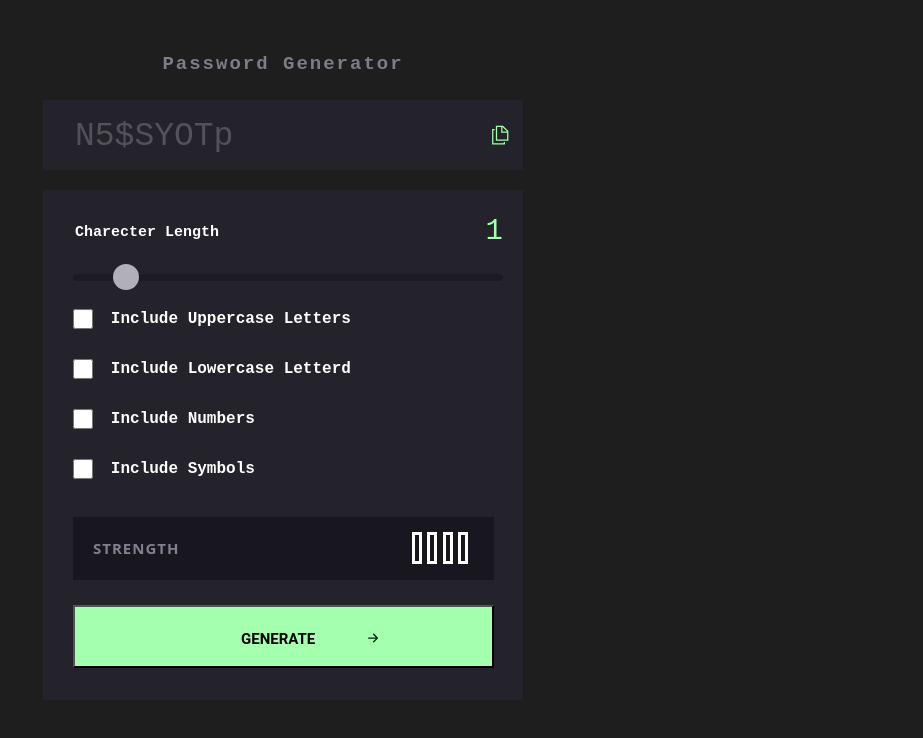
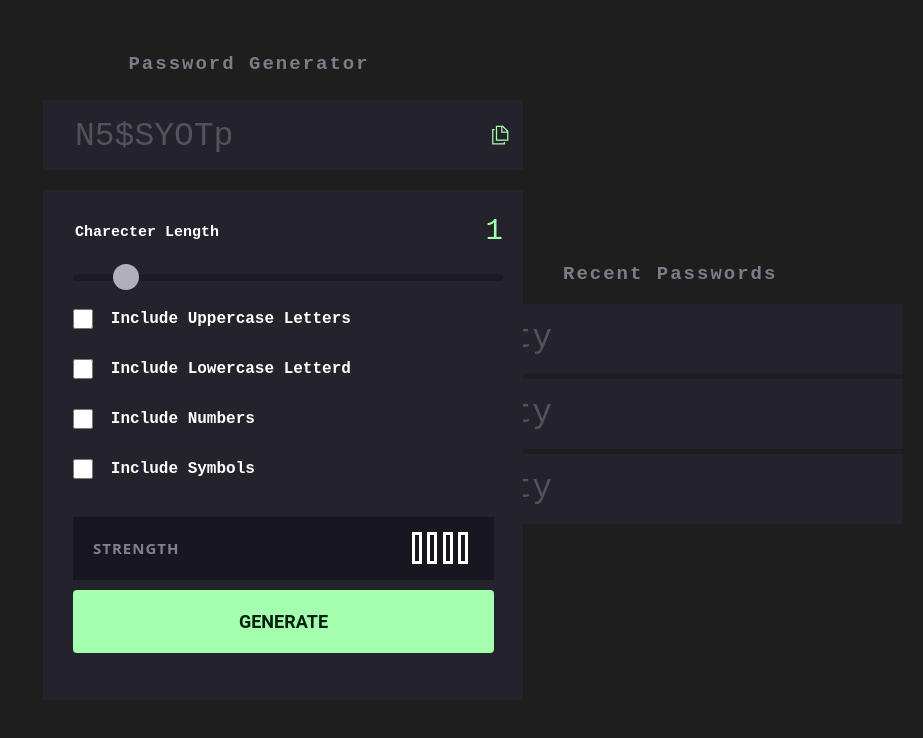
Before and after one commit to ankitbhurji/PasswordGenerator, a React (Create React App) app: page / in a window 1280 px wide. Shown: the top 738 px of the page, without its empty margins (357-1280 px from the left). Built offline with nearby package versions, Linux system fonts and the light colour scheme.

Commit message:
add recently generated password

```diff
--- a/src/components/PasswordGenerator/PasswordGenerator.js
+++ b/src/components/PasswordGenerator/PasswordGenerator.js
@@ -2,7 +2,7 @@ import styles from './PasswordGenerator.module.css'
 import copy from '../images/copy.svg'
 import copy2 from '../images/copy2.svg'
 import arrow from '../images/arrow.svg'
-import React, { useState } from 'react'
+import React, {useState } from 'react'
 import setcopy from "copy-to-clipboard";
 
 import { ToastContainer, toast } from 'react-toastify';
@@ -18,8 +18,18 @@ function PasswordGenerator(){
         numbers  : false,
         symbols  : false
     });
-    const [password, setPassword] = useState('N5$SYOTp');
-    const [copyCheck, setCopyCheck] = useState(false);
+    const [password, setPassword] = useState({
+        first:'N5$SYOTp',
+        second: 'Empty',
+        third: 'Empty',
+        fourth: 'Empty'
+    });
+    const [copyCheck, setCopyCheck] = useState({
+        isCopyFirst:false,
+        isCopySecond:false,
+        isCopyThird: false,
+        isCopyFourth: false
+    });
 
 
     let indicator1 = checkbox.upperCase ? 1 : 0
@@ -39,6 +49,7 @@ function PasswordGenerator(){
     function Generator(keys){
         return keys[Math.floor(Math.random()* keys.length)];
     }
+
 
     let generatedPassword = '';
     function generatePassword(){
@@ -62,10 +73,12 @@ function PasswordGenerator(){
                 return generatePassword(generatedPassword);
             }
             var finalPassword = limit(generatedPassword, range);
-            setPassword(finalPassword);
+            // setPassword(finalPassword);
+            // setPassword({...password, first:finalPassword});
+            setPassword( {...password, first:finalPassword, second:password.first, third:password.second, fourth:password.third})
             generatedPassword='';
         }else{
-            setPassword('Invalid!');
+            setPassword({...password, first:'Invalid!'});
         }
     }
 
@@ -74,30 +87,43 @@ function PasswordGenerator(){
     }
 
 
-    function ButtonClick(){
-        generatePassword();
-      }
-
-    function CopyToClipBoard(){
-        setcopy(password);
-        setCopyCheck(true);
-        toast.success('copied');
-      }
 
 
 
+    function ButtonClick(){
+        generatePassword();
+        setCopyCheck({...copyCheck,
+                        isCopyFirst:false,
+                        isCopySecond:false,
+                        isCopyThird:false,
+                        isCopyFourth:false
+                    })
+    };
+    function CopyToClipBoard(){
+        setcopy(password.first);
+        setCopyCheck({...copyCheck,
+                        isCopyFirst:true,
+                        isCopySecond:false,
+                        isCopyThird:false,
+                        isCopyFourth:false
+                    });
+        toast.success('copied');
+    };
+
     return(
-        <div>
+        <div className='row'>
+        <div className='col-7'>
         <div className={styles.wrapper}>
             <p className={styles.heading}>Password Generator</p>
             <div className={styles.container}>
                 <div className={styles.display}>
                     <div className='row'>
                         <div className='col-8'>
-                            <div className={styles.screen}><p>{password}</p></div>
+                            {/* <div className={styles.screen}><p>{password}</p></div> */}
+                            <div className={styles.screen}><p>{password.first}</p></div>
                         </div>
                         <div className='col-4'>
-                            <div onClick={CopyToClipBoard} className={copyCheck?(styles.copyActive):(styles.copy)}><img src={copyCheck?(copy2):(copy)} width="40" height="20" /></div>
+                            <div onClick={CopyToClipBoard} className={copyCheck.isCopyFirst?(styles.copyActive):(styles.copy)}><img src={copyCheck.isCopyFirst?(copy2):(copy)} width="40" height="20" /></div>
                         </div>
                     </div>
                 </div>
@@ -137,6 +163,7 @@ function PasswordGenerator(){
                             <div className='col-1'>
                                 <div>
                                     <input onClick={() => setCheckbox({...checkbox, lowerCase: !(checkbox.lowerCase)})} type='checkbox'/>
+                                    {/* <input onClick={() => setLowerCaseCheck(!lowerCaseCheck)} type='checkbox'/> */}
                                 </div>
                             </div>
                             <div className='col-9'><p>Include Lowercase Letterd</p></div>
@@ -145,6 +172,7 @@ function PasswordGenerator(){
                             <div className='col-1'>
                                 <div>
                                     <input onClick={() => setCheckbox({...checkbox, numbers: !(checkbox.numbers)})} type='checkbox'/>
+                                    {/* <input onClick={() => setNumbersCheck(!numbersCheck)} type='checkbox'/> */}
                                 </div>
                             </div>
                             <div className='col-9'><p>Include Numbers</p></div>
@@ -153,6 +181,7 @@ function PasswordGenerator(){
                             <div className='col-1'>
                                 <div>
                                     <input onClick={() => setCheckbox({...checkbox, symbols: !(checkbox.symbols)})} type='checkbox'/>
+                                    {/* <input onClick={() => setSymbolsCheck(!symbolsCheck)} type='checkbox'/> */}
                                 </div>
                             </div>
                             <div className='col-9'><p>Include Symbols</p></div>
@@ -174,15 +203,7 @@ function PasswordGenerator(){
                             </div>
                         </div>
                     </div>
-
-                    <button onClick={ButtonClick} className={styles.generateButton}>
-                        <div className='row'>
-                            <div className='col-6'>
-                                <div><p>GENERATE</p></div>
-                            </div>
-                            <div className='col-5'><img src={arrow} width="40" height="20" /></div>
-                        </div>
-                    </button>
+                    <button onClick={ButtonClick} className={styles.button}><span>GENERATE </span></button>
                 </div>
             </div>
             <ToastContainer position="top-center"
@@ -198,6 +219,36 @@ function PasswordGenerator(){
             />
         </div>
         </div>
+        <div className='col-5'>
+            <div className= {styles.PreData}>
+                <p className={styles.recentPasswords}>Recent Passwords</p>
+                <div className={styles.prevData1}>
+                    <div className='row'>
+                        <div className='col-8'>
+                            <div><p>{password.second}</p></div>
+                        </div>
+
+                    </div>
+                </div>
+                <div className={styles.prevData2}>
+                    <div className='row'>
+                        <div className='col-8'>
+                            <div><p>{password.third}</p></div>
+                        </div>
+
+                    </div>
+                </div>
+                <div className={styles.prevData3}>
+                    <div className='row'>
+                        <div className='col-8'>
+                            <div><p>{password.fourth}</p></div>
+                        </div>
+
+                    </div>
+                </div>
+            </div>
+        </div>
+        </div>
     )
 }
 
--- a/src/components/PasswordGenerator/PasswordGenerator.module.css
+++ b/src/components/PasswordGenerator/PasswordGenerator.module.css
@@ -2,21 +2,23 @@ body{
     background-color: #1E1E1E;
 }
 
+
 .heading{
     text-align: center;
+    float: right;
     color: #7E7C89;
     font-size: 19px;
     font-weight: bold;
     font-family: monospace;
     letter-spacing: 2px;
     margin-top: 40px;
-    /* margin-left: 70px; */
-    /* background-color: red; */
 }
+
 
 .wrapper{
     padding: 10px;
 }
+
 
 .container{
     background-color: #24232B;
@@ -29,8 +31,8 @@ body{
     right: 0;
     margin: auto;
     margin-top: 100px;
+}
 
-}
 
 .display{
     background-color: #24232B;
@@ -49,35 +51,26 @@ body{
     margin-left: 24px;
     color: #53525A;
 }
-
 .display img{
     margin-top: 25px;
     margin-right: 4px;
 
 }
 
+
 .copy{
     width: 100px;
     float: right;
 }
-
 .copy img{
     float: right;
 }
-
-/* .copyActive{
-    width: 100px;
-    float: right;
-} */
 .copyActive img{
     float: right;
     padding: 2px;
     transition: 0.1s;
 }
-/* .copyActive img:hover{
-    padding: 2px;
-    transition: 0.5s;
-} */
+
 
 .spaceManager{
     background-color: #1E1E1E ;
@@ -86,21 +79,12 @@ body{
 }
 
 
-/* .screen{
-    background-color: bisque;
-} */
-
-
-
-
-
 .strengthContainer{
     /* background-color: pink; */
     /* margin: auto; */
     margin: 20px;
     margin-left: 30px;
 }
-
 .charecterLength{
     color: #FFFFFF;
     font-size: 15px;
@@ -110,21 +94,18 @@ body{
     font-family: monospace;
 
 }
-
 .strengthNumber{
     color: #A4FFAF;
     float: right;
     font-family: monospace;
     font-size: 29px;
-
 }
 
+
 .range{
-    /* background-color: purple; */
     width: 100%;
     margin-bottom: 10px;
 }
-
 input[type='range']{
   -webkit-appearance: none;
   width: 100%;
@@ -136,12 +117,10 @@ input[type='range']{
   -webkit-transition: .2s;
   transition: opacity .2s;
 }
-
 input[type='range']:hover {
     opacity: 0.5;
   }
-
-  input[type='range']::-webkit-slider-thumb {
+input[type='range']::-webkit-slider-thumb {
     -webkit-appearance: none;
     appearance: none;
     width: 26px;
@@ -150,8 +129,7 @@ input[type='range']:hover {
     background: #EDECF4;
     cursor: pointer;
   }
-
-  input[type='range']::-moz-range-thumb {
+input[type='range']::-moz-range-thumb {
     width: 25px;
     height: 25px;
     border-radius: 50%;
@@ -160,11 +138,6 @@ input[type='range']:hover {
   }
 
 
-
-.checkbox{
-    /* background-color: blue; */
-}
-
 input[type="checkbox"]{
     display: grid;
     place-content: center;
@@ -172,9 +145,8 @@ input[type="checkbox"]{
     height: 20px;
     /* outline: 2px solid #c00; */
     margin-top: 12px;
-
+    accent-color: #A4FFAF;
 }
-
 .checkbox p{
     margin-top: 10px;
     font-weight: bold;
@@ -184,9 +156,6 @@ input[type="checkbox"]{
 }
 
 
-
-
-
 .strengthDisplay{
     background-color: #18171F;
     color: #82808E;
@@ -194,15 +163,14 @@ input[type="checkbox"]{
     width: 421px;
     height: 63px;
 }
-
 .strengthDisplay p{
-    /* background-color: red; */
     padding: 20px;
     font-size: 15px;
     letter-spacing: 1px;
     font-weight: bold;
     font-style: mixed;
 }
+
 
 
 .indicatorContainer{
@@ -213,18 +181,14 @@ input[type="checkbox"]{
     margin-top: 15px;
     margin-right: 20px;
 }
-
 .indicatorContainer div{
      display:table-cell;
 }
-
 .indicator {
-    /* background-color: red; */
     border: 3px solid white;
     width: 10px;
     height: 32px;
 }
-
 .indicatorActive {
     background-color: #A4FFAF;
     border: 3px solid white;
@@ -233,34 +197,96 @@ input[type="checkbox"]{
 }
 
 
-
-.generateButton{
+.button {
+    display: inline-block;
+    border-radius: 4px;
     background-color: #A4FFAF;
+    color: #04210F;
+    border: none;
+    text-align: center;
+    font-size: 28px;
+    transition: all 0.5s;
+    cursor: pointer;
+    margin-top: 10px;
     width: 421px;
     height: 63px;
-    margin-top: 25px;
-    font-size: 15px;
+    font-size: 18px;
+    font-family: roboto;
+    font-weight: bold;
+  }
+.button span {
     cursor: pointer;
+    display: inline-block;
+    position: relative;
+    transition: 0.5s;
+  }
+.button span:after {
+    content: '\00bb';
+    position: absolute;
+    opacity: 0;
+    top: 0;
+    right: -20px;
+    transition: 0.5s;
+  }
+.button:hover span {
+    padding-right: 25px;
+  }
+.button:hover span:after {
+    opacity: 1;
+    right: 0;
+  }
+
+
+.PreData{
+    color: white;
+    /* background-color: red; */
+    margin-top: 50%;
+    /* margin-top: 520%; for mobile */
+    margin-right: 20px;
+    float: right;
+    font-size: 33px;
+    color: #53525A;
+    font-family: monospace;
 }
+.PreData div{
+    /* padding: 5px; */
+    /* background-color: red; */
+    margin-top: 5px;
+    height: 70px;
+    /* width: 400px; */
+}
+.prevData1{
+    background-color: #24232B;
+    /* text-align: center; */
+    width: 480px;
+}
+.prevData1 p{
+    margin-left: 30px;
+}
+.prevData2{
+    background-color: #24232B;
 
-.generateButton:hover{
-    opacity: 0.7;
-    transition: 0.2s;
+}
+.prevData2 p{
+    margin-left: 30px;
+}
+.prevData3{
+    background-color: #24232B;
+
+}
+.prevData3 p{
+    margin-left: 30px;
+}
+.prevCopy{
+    padding: 5px;
 }
 
 
-.generateButton p{
-padding: 20px;
-/* font-size: 15px; */
-font-family: roboto;
-font-weight: bold;
-margin-left: 140px;
+.recentPasswords{
+    margin-left: 140px;
+    color: #7E7C89;
+    font-size: 19px;
+    font-weight: bold;
+    font-family: monospace;
+    letter-spacing: 2px;
 }
-
-
-.generateButton img{
-    margin-top: 20px;
-    margin-left: 0px;
-    /* position: absolute; */
-    cursor: pointer;
-}
```
